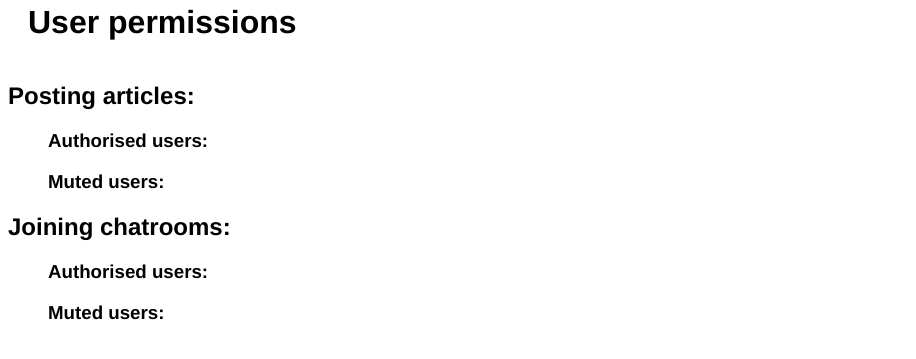
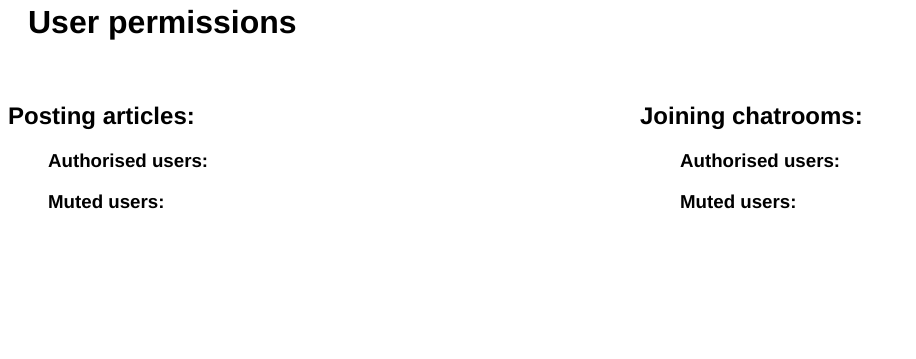
Before and after one commit to powah999/INFO2222, a Flask app: template templates/users.jinja in a window 1280 px wide. Shown: the part 46-405 px from the top of the page, without its empty margins (0-916 px from the left). Run offline with Flask 3, Linux system fonts and the light colour scheme; the template is opened without the code that fills it, so the values that code supplies are empty.

Commit message:
final changes made

```diff
--- a/app.py
+++ b/app.py
@@ -272,7 +272,7 @@ def home():
 
     groups = db.get_groups(username)
 
-    return render_template("home.jinja", username=username, friends=friends, received=db.get_received(username), pending=db.get_sent(username), friend_status=friend_status, friend_roles=friend_roles, groups=groups)
+    return render_template("home.jinja", username=username, friends=friends, account=db.get_user(username).account, received=db.get_received(username), pending=db.get_sent(username), friend_status=friend_status, friend_roles=friend_roles, groups=groups)
 
 
 #home page, contains all posts
@@ -332,7 +332,7 @@ def new_article():
     user = db.get_user(session["username"])
 
     if user.can_post:
-        return render_template("newarticle.jinja", username=session["username"])
+        return render_template("newarticle.jinja", username=session["username"], account=user.account)
 
     print("User cannot make posts")
     return "User cannot make posts"
--- a/db.py
+++ b/db.py
@@ -383,7 +383,7 @@ def edit_article(article_id, new_title, new_content, file_name=""):
 #make comment on article
 def add_comment(article_id, username, content):
     with Session(engine) as session:
-        user = get_user(username)
+        user = session.query(User).filter_by(username=username).first()
         print(username)
         print(article_id)
 
--- a/templates/home.jinja
+++ b/templates/home.jinja
@@ -330,7 +330,7 @@
     <li><a href=" {{ url_for('home', username=username) }}">Messages</a></li>
     <li><a href="{{ url_for('new_article') }}">New Article</a></li>
     {% if account == "staff" %}
-    <li><a href="{{ url_for('users') }}">User permissions</a></li>
+        <li><a href="{{ url_for('users') }}">User permissions</a></li>
     {% endif %}
     <li class="right"><a class="active" href="{{ url_for('logout')}}">Sign Out</a></li>
     <li><button id="toggle-button">Toggle Dark Mode</button></li>
--- a/templates/users.jinja
+++ b/templates/users.jinja
@@ -86,6 +86,27 @@
         background-color: black;
         color: white;
     }
+
+    body.dark-mode .user {
+        box-shadow: rgba(255, 255, 255, 0.594) 0px 2px 5px -1px, rgb(245, 245, 245) 0px 1px 3px -1px;
+    }
+
+    .column {
+        float: left;
+        }
+
+    .left, .right {
+        width: 50%;
+    }
+
+
+
+    /* Clear floats after the columns */
+    .row:after {
+        content: "";
+        display: table;
+        clear: both;
+    }
 </style>
 
 <ul class="navbar">
@@ -101,7 +122,8 @@
 
 <h1 style="padding:20px;margin-top:30px;">User permissions</h1>
 
-<div id="posting">
+<div class="row">
+    <div class="column left" id="posting">
         <h2>Posting articles:</h2>
 
         <ul id="can_post" style="list-style-type:none;">
@@ -142,8 +164,7 @@
         </ul>
     </div>
 
-
-<div id="chatting">
+    <div class="column right" id="chatting">
         <h2>Joining chatrooms:</h2>
 
         <ul id="can_chat" style="list-style-type:none;">
@@ -182,6 +203,9 @@
             {% endif %}
         </ul>
     </div>
+</div>
+
+
 
 <script src="/static/js/libs/socket.io.min.js"></script>
 <script>
@@ -222,7 +246,7 @@
                 });
                 new_item.appendChild(button);
 
-                ul.appendChild(bew_item);
+                ul.appendChild(new_item);
             }
             else {
                 alert("Failed to mute user");
```
Also changed, not shown: templates/articles.jinja (+10 -5 lines), templates/newarticle.jinja (+7 -1 lines), 8 other files. Lines whose indentation alone changed are shown as unchanged.
